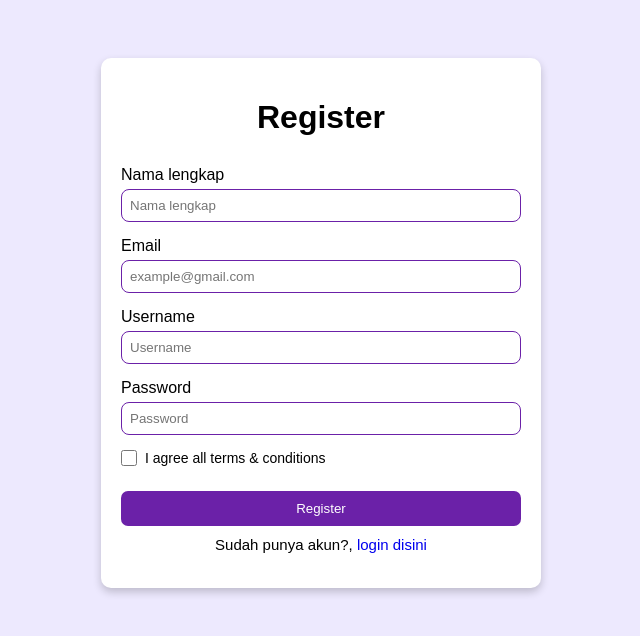
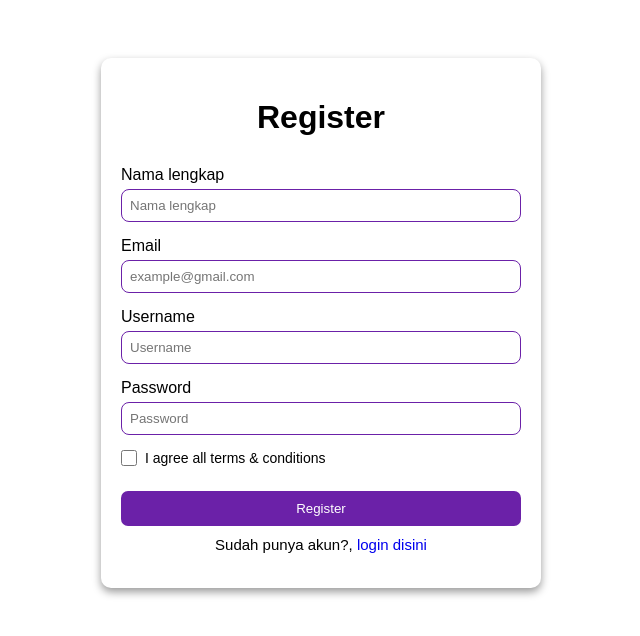
Before and after one commit to KyzaaDev/Mini-Ecommerce, a PHP site: page /pages/register.php in a window 1280 px wide. Shown: the top 636 px of the page, without its empty margins (319-959 px from the left). Run offline with PHP 8.4, Linux system fonts and the light colour scheme.

Commit message:
minor update style

```diff
--- a/assets/css/registerstyle.css
+++ b/assets/css/registerstyle.css
@@ -2,7 +2,7 @@ body {
     /* margin: 0; */
     padding: 0;
     font-family: Arial, Helvetica, sans-serif;
-    background-color: #ede9fe;
+    background-color: #ffff;
     display: flex;
     justify-content: center;
     align-items: center;
@@ -14,7 +14,7 @@ body {
     width: 400px;
     padding: 20px;
     border-radius: 10px;
-    box-shadow: 0 4px 8px rgba(0,0,0,0.2);
+    box-shadow: 0 4px 8px rgba(0,0,0,0.4);
 }
 
 .register-card label {
```
Also changed, not shown: assets/css/indexstyle.css (+10 -0 lines).
